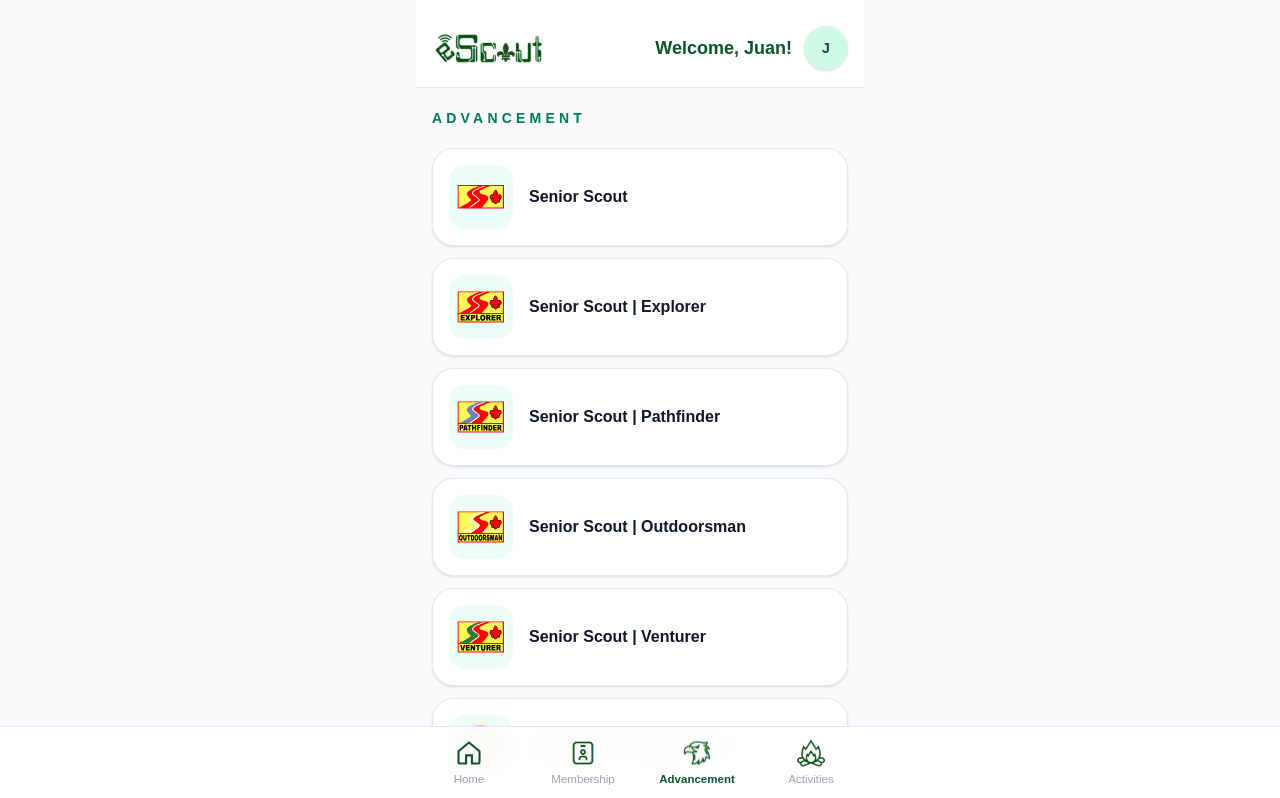
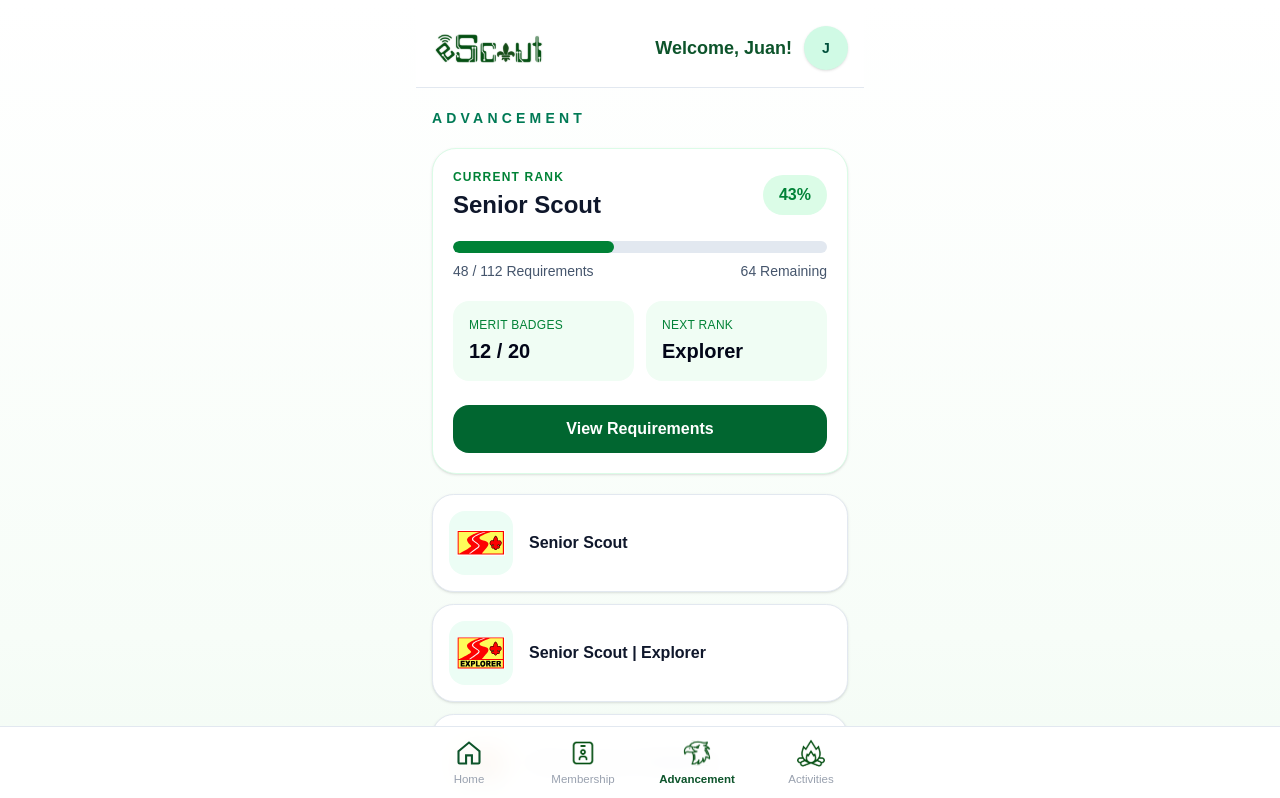
Before and after one commit to ictu-bsp/bsp-digital-platform, a Next.js app: page /scout/advancement in a window 1280 px wide. Shown: the top 798 px of the page. Built offline with nearby package versions, Linux system fonts and the light colour scheme.

Commit message:
feat: update page backgrounds to gradient and add AdvancementProgress component

```diff
--- a/src/app/components/PageLayout.tsx
+++ b/src/app/components/PageLayout.tsx
@@ -10,7 +10,7 @@ interface PageLayoutProps {
 
 export default function PageLayout({ children, userName, avatarUrl }: PageLayoutProps) {
   return (
-    <main className="min-h-screen bg-white text-slate-950">
+    <main className="min-h-screen bg-gradient-to-b from-white via-[#f7fdf8] to-[#e7f6ea] text-slate-950">
       <div className="mx-auto flex min-h-screen max-w-md flex-col">
         <div className="flex-1 w-full pb-28">
           <Header userName={userName} avatarUrl={avatarUrl ?? undefined} />
--- a/src/app/scout/activities/[id]/page.tsx
+++ b/src/app/scout/activities/[id]/page.tsx
@@ -49,7 +49,7 @@ export default async function ActivityDetailPage({ params }: PageProps) {
 
   if (!activity) {
     return (
-      <main className="min-h-screen bg-white text-slate-900">
+      <main className="min-h-screen bg-gradient-to-b from-white via-[#f7fdf8] to-[#e7f6ea] text-slate-900">
         <div className="mx-auto flex min-h-screen max-w-md flex-col">
           <Header userName="Juan" avatarUrl={undefined} />
           <div className="flex-1 px-4 py-6">
@@ -62,7 +62,7 @@ export default async function ActivityDetailPage({ params }: PageProps) {
   }
 
   return (
-    <main className="min-h-screen bg-white text-slate-900">
+    <main className="min-h-screen bg-gradient-to-b from-white via-[#f7fdf8] to-[#e7f6ea] text-slate-900">
       <div className="mx-auto flex min-h-screen max-w-md flex-col">
         <Header userName="Juan" avatarUrl={undefined} />
 
--- a/src/app/scout/activities/components/ScoutingActivitiesScreen.tsx
+++ b/src/app/scout/activities/components/ScoutingActivitiesScreen.tsx
@@ -24,7 +24,7 @@ export default function ScoutingActivitiesScreen({
   const [activeFilter, setActiveFilter] = useState<string>('all');
 
   return (
-    <main className="min-h-screen bg-slate-50 text-slate-950">
+    <main className="min-h-screen bg-gradient-to-b from-white via-[#f7fdf8] to-[#e7f6ea] text-slate-950">
       <div className="mx-auto flex min-h-screen max-w-md flex-col">
         <div className="sticky top-0 z-30 border-b border-slate-200 bg-white/95 backdrop-blur">
           <Header userName={userName} avatarUrl={avatarUrl} />
--- a/src/app/scout/advancement/page.tsx
+++ b/src/app/scout/advancement/page.tsx
@@ -1,6 +1,7 @@
 import Image from 'next/image';
 import Header from '../components/Header';
 import BottomNav from '../components/BottomNav';
+import AdvancementProgress from "../components/AdvancementProgress";
 
 const user = {
   userName: 'Juan',
@@ -36,7 +37,7 @@ const advancementOptions = [
 
 export default function AdvancementPage() {
   return (
-    <main className="min-h-screen bg-slate-50 text-slate-950">
+    <main className="min-h-screen bg-gradient-to-b from-white via-[#f7fdf8] to-[#e7f6ea] text-slate-950">
       <div className="mx-auto flex min-h-screen max-w-md flex-col">
         <div className="sticky top-0 z-30 border-b border-slate-200 bg-white/95 backdrop-blur">
           <Header userName={user.userName} avatarUrl={user.userAvatarUrl ?? undefined} />
@@ -49,6 +50,8 @@ export default function AdvancementPage() {
                 Advancement
               </p>
             </div>
+
+            <AdvancementProgress />
 
             <div className="grid gap-3">
               {advancementOptions.map((item) => (
--- /dev/null
+++ b/src/app/scout/components/AdvancementProgress.tsx
@@ -0,0 +1,99 @@
+export default function AdvancementProgress() {
+  const currentRank = "Senior Scout";
+  const nextRank = "Explorer";
+
+  const completedRequirements = 48;
+  const totalRequirements = 112;
+
+  const completedBadges = 12;
+  const totalBadges = 20;
+
+  const progress = Math.round(
+    (completedRequirements / totalRequirements) * 100
+  );
+
+  return (
+    <section className="rounded-3xl border border-green-100 bg-white p-5 shadow-sm">
+
+      <div className="flex items-center justify-between">
+
+        <div>
+          <p className="text-xs uppercase tracking-widest text-green-700 font-semibold">
+            Current Rank
+          </p>
+
+          <h2 className="mt-1 text-2xl font-bold text-slate-900">
+            {currentRank}
+          </h2>
+        </div>
+
+        <div className="rounded-full bg-green-100 px-4 py-2">
+          <span className="font-bold text-green-700">
+            {progress}%
+          </span>
+        </div>
+
+      </div>
+
+      <div className="mt-5">
+
+        <div className="h-3 overflow-hidden rounded-full bg-slate-200">
+
+          <div
+            className="h-full rounded-full bg-green-700 transition-all"
+            style={{ width: `${progress}%` }}
+          />
+
+        </div>
+
+      </div>
+
+      <div className="mt-2 flex justify-between text-sm text-slate-600">
+
+        <span>
+          {completedRequirements} / {totalRequirements} Requirements
+        </span>
+
+        <span>
+          {totalRequirements - completedRequirements} Remaining
+        </span>
+
+      </div>
+
+      <div className="mt-5 grid grid-cols-2 gap-3">
+
+        <div className="rounded-2xl bg-green-50 p-4">
+
+          <p className="text-xs uppercase tracking-wide text-green-700">
+            Merit Badges
+          </p>
+
+          <p className="mt-1 text-xl font-bold">
+            {completedBadges} / {totalBadges}
+          </p>
+
+        </div>
+
+        <div className="rounded-2xl bg-green-50 p-4">
+
+          <p className="text-xs uppercase tracking-wide text-green-700">
+            Next Rank
+          </p>
+
+          <p className="mt-1 text-xl font-bold">
+            {nextRank}
+          </p>
+
+        </div>
+
+      </div>
+
+      <button
+        className="mt-6 w-full rounded-2xl bg-green-800 py-3 font-semibold text-white transition hover:bg-green-700"
+      >
+        View Requirements
+      </button>
+
+    </section>
+  );
+}
--- a/src/app/scout/membership/membership-verification/page.tsx
+++ b/src/app/scout/membership/membership-verification/page.tsx
@@ -17,7 +17,7 @@ export default function MembershipVerificationPage() {
   };
 
   return (
-    <main className="flex min-h-screen items-center justify-center bg-white md:bg-gray-50 md:p-6">
+    <main className="flex min-h-screen items-center justify-center bg-gradient-to-b from-white via-[#f7fdf8] to-[#e7f6ea] md:p-6">
       <div className="flex h-screen w-full max-w-md flex-col bg-white px-6 pb-8 pt-4 md:h-auto md:min-h-[600px] md:rounded-2xl md:border md:border-gray-100 md:shadow-sm">
         <div className="mb-6">
           <button
--- a/src/app/scout/membership/verification-pending/page.tsx
+++ b/src/app/scout/membership/verification-pending/page.tsx
@@ -7,7 +7,7 @@ export default function VerificationPendingPage() {
   const router = useRouter();
 
   return (
-    <main className="flex min-h-screen items-center justify-center bg-white md:bg-gray-50 md:p-6">
+    <main className="flex min-h-screen items-center justify-center bg-gradient-to-b from-white via-[#f7fdf8] to-[#e7f6ea] md:p-6">
       <div className="flex min-h-screen w-full max-w-md flex-col bg-white px-6 pb-8 pt-4 md:min-h-[650px] md:rounded-2xl md:border md:border-gray-100 md:shadow-sm">
         <div className="mb-6">
           <button
--- a/src/app/scout/page.tsx
+++ b/src/app/scout/page.tsx
@@ -20,7 +20,7 @@ const promoBanners: PromoBanner[] = [
 
 export default function DashboardPage() {
   return (
-    <main className="min-h-screen bg-white text-slate-950">
+    <main className="min-h-screen bg-gradient-to-b from-white via-[#f7fdf8] to-[#e7f6ea] text-slate-950">
       <div className="mx-auto flex min-h-screen max-w-md flex-col">
         <div className="flex-1 w-full pb-28">
           <Header userName={user.userName} avatarUrl={user.userAvatarUrl ?? undefined} />
```
Also changed, not shown: src/app/scout/profile/page.tsx (+5 -21 lines).
